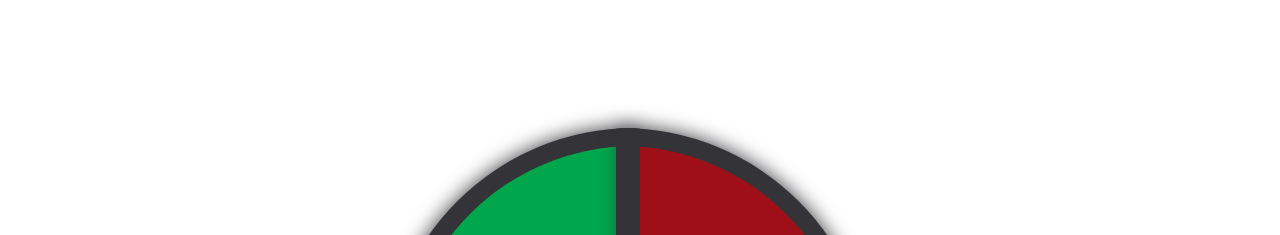
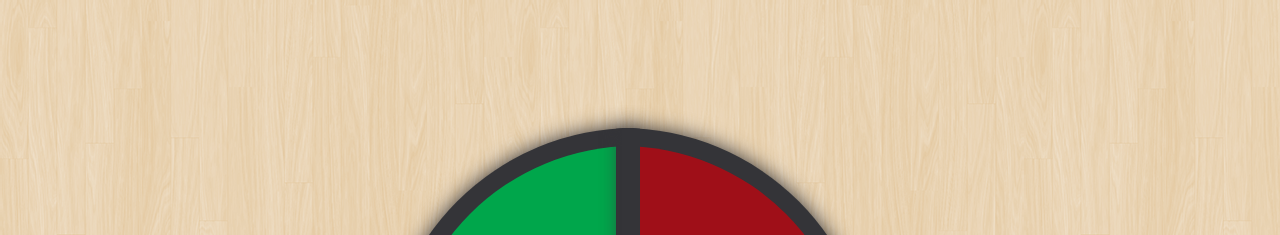
Before and after one commit to Rahul9046/Rahul9046.github.io, a plain HTML site: page index.html in a window 1280 px wide. Shown: the top 235 px of the page. Drawn offline with nearby package versions, Linux system fonts and the light colour scheme.

Commit message:
Added background image

```diff
--- a/scripts/simon.css
+++ b/scripts/simon.css
@@ -74,7 +74,7 @@ p#count_text{
 div#container{
         width:100%;
         height:100%;
-        background-image: url(images/Background.png);
+        background-image: url(../images/Background.png);
     }
 #simon_text{
     position:relative;
```
